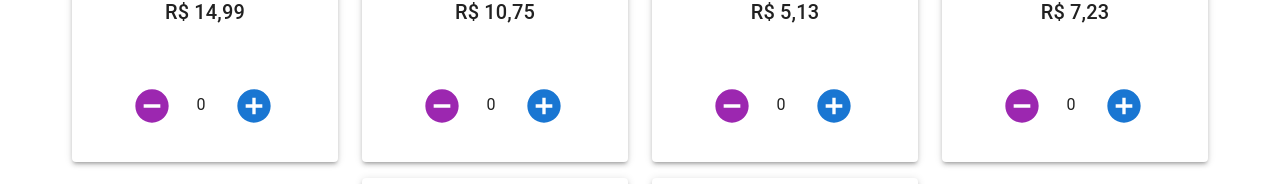
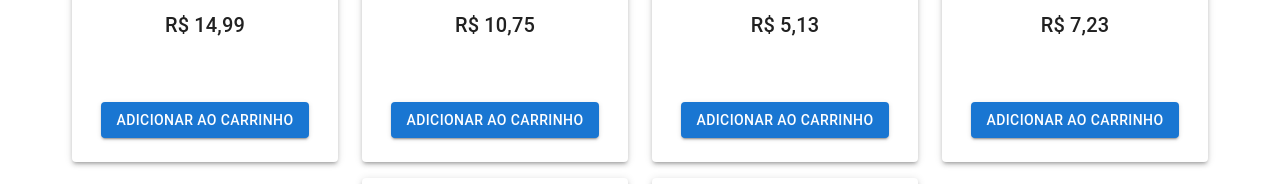
Before and after one commit to felipeamignone/MyShop, a React (Create React App) app: page / in a window 1280 px wide. Shown: the part 441-625 px from the top of the page. Built offline with nearby package versions, Linux system fonts and the light colour scheme.

Commit message:
feat: add outlined button state on CardButtons

```diff
--- /dev/null
+++ b/src/components/ContainedButton/ContainedButton.tsx
@@ -0,0 +1,14 @@
+import {ReactNode} from "react";
+import Button, {ButtonProps} from "@mui/material/Button";
+
+export interface IContainedButton extends ButtonProps {
+    children: ReactNode
+};
+
+const ContainedButton = ({children, ...props}: IContainedButton) =>
+    <Button {...props} variant="contained">
+        {children}
+    </Button>
+;
+
+export default ContainedButton;
--- a/src/pages/Catalog/components/CardButtons/CardButtons.tsx
+++ b/src/pages/Catalog/components/CardButtons/CardButtons.tsx
@@ -3,6 +3,7 @@ import {StyledAddIcon, StyledRemoveIcon} from "./CardButtons.styles";
 import Grid from "@mui/material/Grid";
 import IconButton from "@mui/material/IconButton";
 import Typography from "@mui/material/Typography";
+import ContainedButton from "../../../../components/ContainedButton/ContainedButton";
 
 interface Props {
     selectedAmount: number,
@@ -21,6 +22,16 @@ const CardButtons = ({availableAmount, selectedAmount}: Props) => {
             setCurrentAmount(currentAmount - 1)
         }
     }
+
+    if (currentAmount === 0) return (
+        <Grid container wrap="nowrap" justifyContent="center" alignItems="baseline" spacing={2}>
+            <Grid item>
+                <ContainedButton onClick={() => handleCurrentAmount('add')} aria-label="button-add">
+                    ADICIONAR AO CARRINHO
+                </ContainedButton>
+            </Grid>
+        </Grid>
+    )
 
     return (
         <Grid container wrap="nowrap" justifyContent="center" alignItems="baseline" spacing={2}>
```
Also changed, not shown: 2 other files (tests, documents, lock files or other folders).
